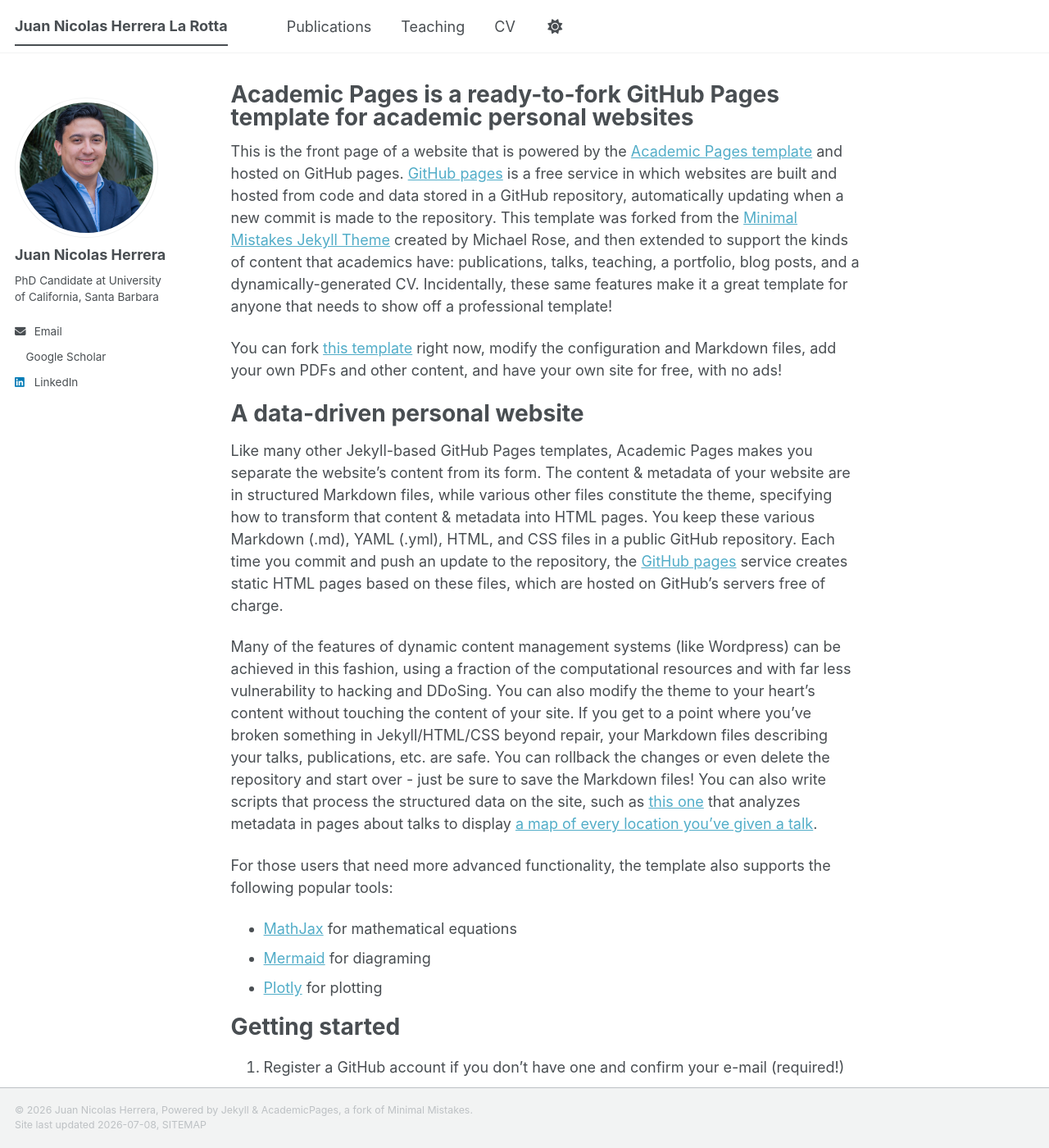
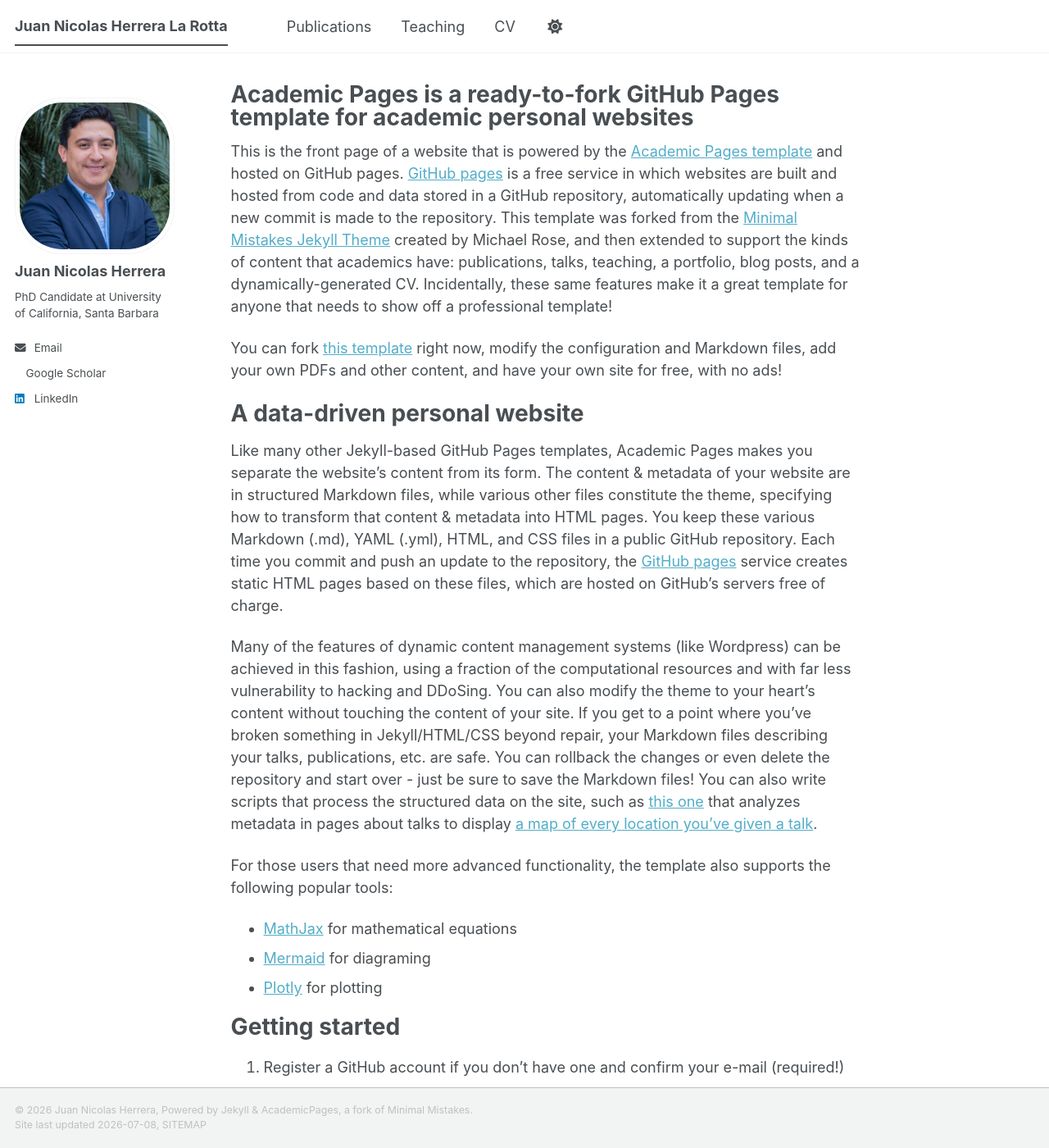
Before and after one commit to nicolas-herrera-l/nicolas-herrera-l.github.io, a Jekyll site: the page built from _pages/about.md, in a window 1280 px wide and 1400 px high. Shown: the whole window at 82% size. Built offline with Jekyll 4.4.1, drawn with Linux system fonts in a browser that asks for light colours; a style sheet for code colours, icons or effects is not loaded.

Commit message:
Adjust sidebar image styles for better appearance

```diff
--- a/_sass/layout/_sidebar.scss
+++ b/_sass/layout/_sidebar.scss
@@ -154,8 +154,8 @@
   }
 
   img {
-    max-width: 175px;
-    border-radius: 50%;
+    max-width: 250px;
+    border-radius: 30%;
 
     @include breakpoint($large) {
       padding: 5px;
```
